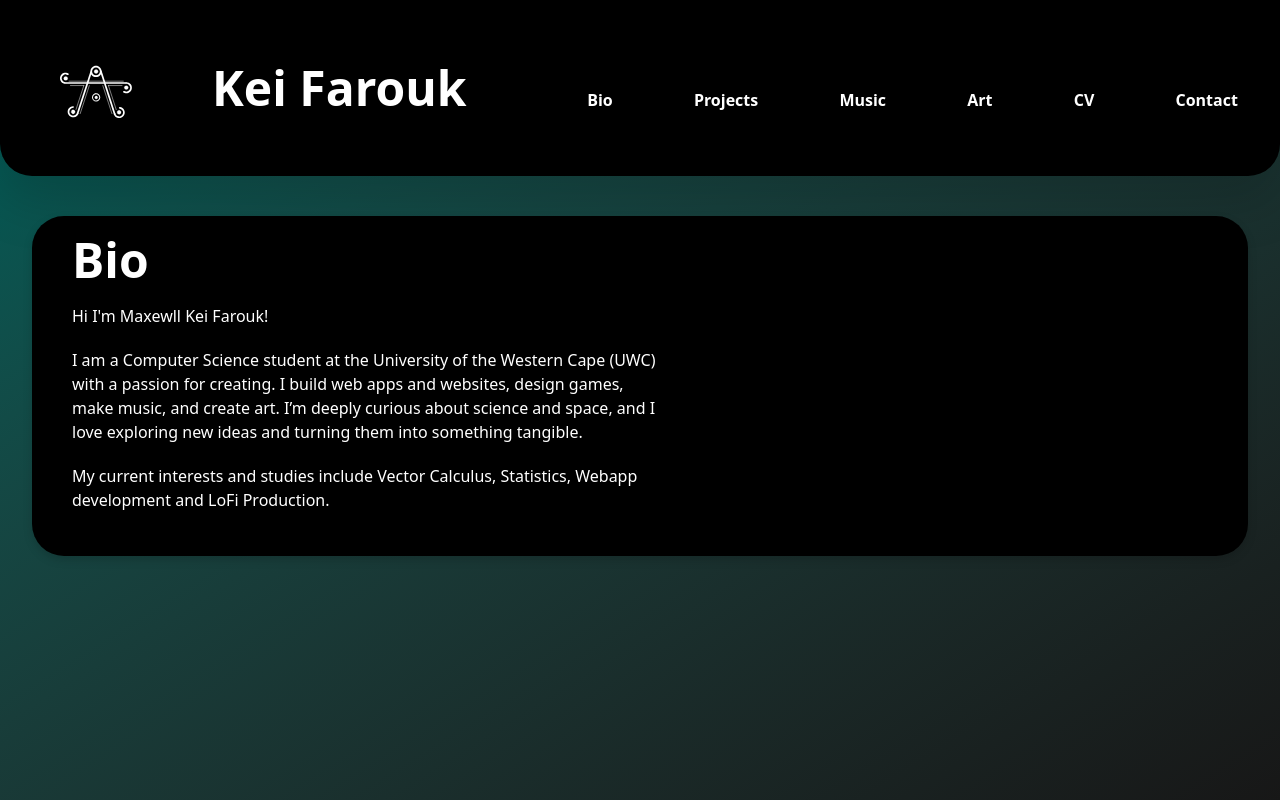
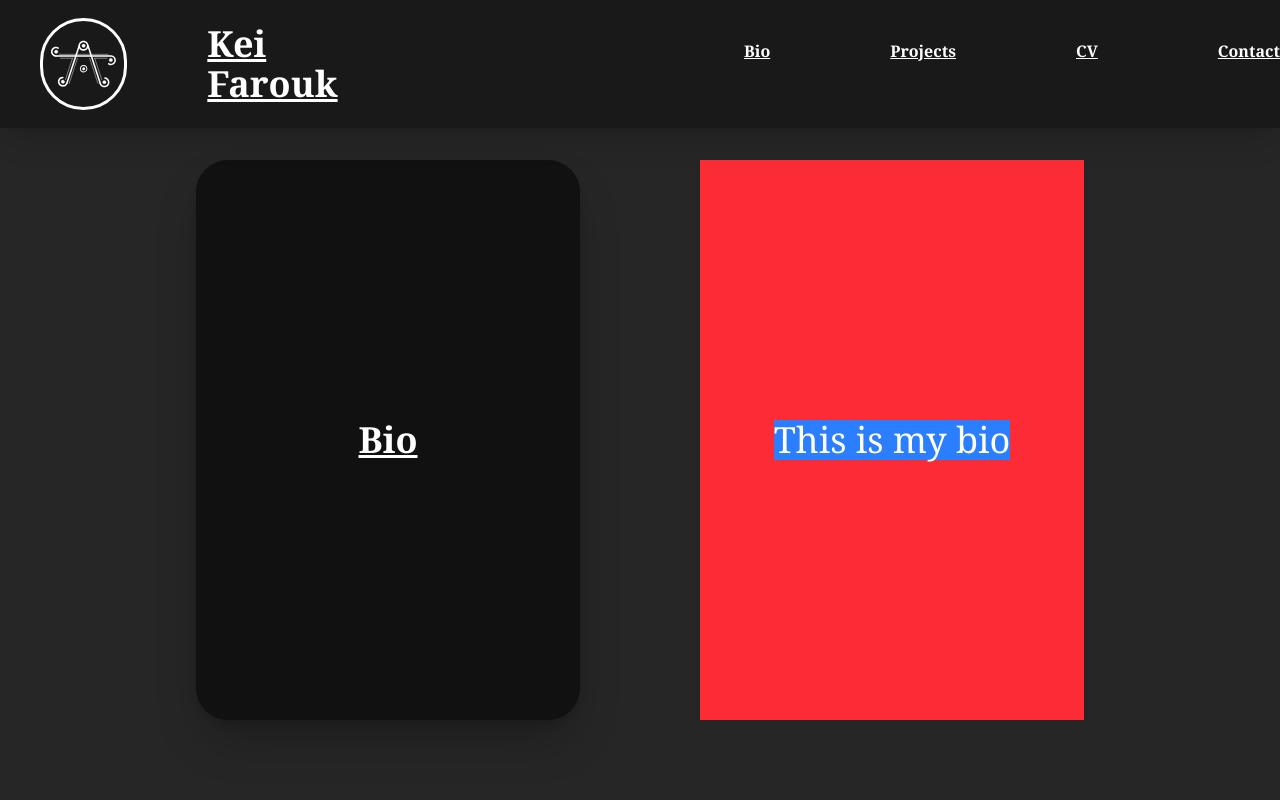
Before and after one commit to CadmusKei/Portfolio, a React (Vite) app: page / in a window 1280 px wide. Shown: the top 800 px of the page. Built offline with nearby package versions, Linux system fonts and the light colour scheme.

Commit message:
Changes Structure and design of site, added new components.

```diff
--- a/src/App.jsx
+++ b/src/App.jsx
@@ -1,13 +1,17 @@
 import { useState } from "react";
 import Nav from "./components/Nav";
-import Bio from "./components/Bio";
+import Poster from "./components/Poster";
 
 function App() {
   return (
     <>
-      <div className="flex flex-col w-screen h-screen bg-linear-to-br from-teal-800 to-neutral-900">
+      <div className="flex flex-col w-full h-full bg-neutral-800">
         <Nav />
-        <Bio />
+        <Poster name="Bio" desc="This is my bio" className="mt-40"/>
+        <Poster name="Pro" className="mt-40"/>
+        <Poster name="Art" className="mt-40"/>
+        <Poster name="Music" className="mt-40"/>
+        <Poster name="CV" className="mt-40"/>
       </div>
     </>
   );
--- a/src/components/Bio.jsx
+++ /dev/null
@@ -1,22 +0,0 @@
-import Block from "./Block";
-import Title from "./Title";
-import Text from "./Text";
-
-function Bio() {
-  return (
-    <>
-      <div className="flex w-full h-[60%] justify-center mt-10 space-y-10">
-        <Block width="w-[95%]" height="h-85" className="flex pl-10 pt-5">
-          <div className=" flex flex-col space-y-5 w-[50%]">
-            <Title name="Bio" />
-            <Text content=" Hi I'm Maxewll Kei Farouk!" />
-            <Text content="I am a Computer Science student at the University of the Western Cape (UWC) with a passion for creating. I build web apps and websites, design games, make music, and create art. I’m deeply curious about science and space, and I love exploring new ideas and turning them into something tangible." />
-            <Text content="My current interests and studies include Vector Calculus, Statistics, Webapp development and LoFi Production. " />
-          </div>
-        </Block>
-      </div>
-    </>
-  );
-}
-
-export default Bio;
--- a/src/components/Block.jsx
+++ b/src/components/Block.jsx
@@ -2,7 +2,7 @@ function Block({ width, height, children, className }) {
   return (
     <>
       <div
-        className={`${width} ${height} bg-black rounded-4xl drop-shadow-lg text-white ${className}`}
+        className={`${width} ${height} bg-[#111111] rounded-4xl drop-shadow-lg text-white ${className}`}
       >
         {children}
       </div>
--- /dev/null
+++ b/src/components/Description.jsx
@@ -0,0 +1,5 @@
+function Description({ content   }) {
+  return <p className=" text-white text-4xl font-serif bg-blue-500">{content}</p>;
+}
+
+export default Description;
--- a/src/components/Nav.jsx
+++ b/src/components/Nav.jsx
@@ -5,17 +5,17 @@ import iconPath from "../assets/KeiLogo.svg";
 function Nav() {
   return (
     <>
-      <div className="w-screen h-[22%] bg-black wrap-normal rounded-b-4xl drop-shadow-2xl">
-        <div className=" pl-15 flex w-screen h-full space-x-20 items-center">
-          <img src={iconPath} alt="" className="w-18 h-18 mt-2" />
-          <Title name="Kei Farouk" />
-          <div className="flex justify-around w-[60%] mt-6">
-            <TextLink content="Bio" />
-            <TextLink content="Projects" />
-            <TextLink content="Music" />
-            <TextLink content="Art" />
-            <TextLink content="CV" />
-            <TextLink content="Contact" />
+      <div className="w-full h-32 bg-[#1111118e] fixed shadow-xl z-50">
+        <div className="flex pl-10 w-full h-full items-center space-x-20">
+          <div className="flex items-center justify-center w-23 h-23 rounded-full border-3 border-[#ffffff]"><img src={iconPath} alt="" className="h-[80%] w-[80%]" /></div>
+          <div className="flex items-baseline">
+            <Title name="Kei Farouk" />
+            <div className="flex space-x-30 ml-100">
+              <TextLink content="Bio" />
+              <TextLink content="Projects" />
+              <TextLink content="CV" />
+              <TextLink content="Contact" />
+            </div>
           </div>
         </div>
       </div>
--- /dev/null
+++ b/src/components/Poster.jsx
@@ -0,0 +1,24 @@
+import Block from "./Block";
+import Title from "./Title";
+import Description from "./Description"
+
+function Poster({className, name, desc}) {
+  return (
+    <>
+      <div className={`flex w-full h-140 justify-center mt-10 space-x-30 ${className}`}>
+        <Block width="w-[30%]" height="h-full" className="flex shadow-2xl">
+          <div className=" flex h-full w-full items-center justify-center">
+            <Title name={`${name}`} />
+          </div>
+        </Block>
+        <div className="flex w-[30%] h-full items-center justify-center bg-red-500">
+          <Description content={desc} />
+        </div>
+      </div>
+    </>
+  );
+}
+
+
+
+export default Poster;
--- a/src/components/Text.jsx
+++ b/src/components/Text.jsx
@@ -1,5 +1,5 @@
 function Text({ content }) {
-  return <p className=" text-white">{content}</p>;
+  return <p className=" text-white font-serif">{content}</p>;
 }
 
 export default Text;
--- a/src/components/TextLink.jsx
+++ b/src/components/TextLink.jsx
@@ -1,5 +1,5 @@
 function TextLink({ content }) {
-  return <p className="font-bold  text-white">{content}</p>;
+  return <p className="font-bold font-serif underline text-white">{content}</p>;
 }
 
 export default TextLink;
--- a/src/components/Title.jsx
+++ b/src/components/Title.jsx
@@ -1,5 +1,5 @@
 function Title({ name }) {
-  return <h1 className="font-bold text-5xl text-white">{name}</h1>;
+  return <h1 className="font-bold text-4xl underline font-serif text-white">{name}</h1>;
 }
 
 export default Title;
--- a/src/index.css
+++ b/src/index.css
@@ -1 +1,8 @@
 @import 'tailwindcss';
+
+@font-face {
+    font-family: 'Pixel-Main';
+    src: url('./assets/Fonts/medodica.regular.otf');
+    font-weight: normal;
+    font-style: normal;
+}
```
Also changed, not shown: src/assets/Fonts/medodica.regular.otf (added), src/assets/KeiLogoWhite.svg (added).
